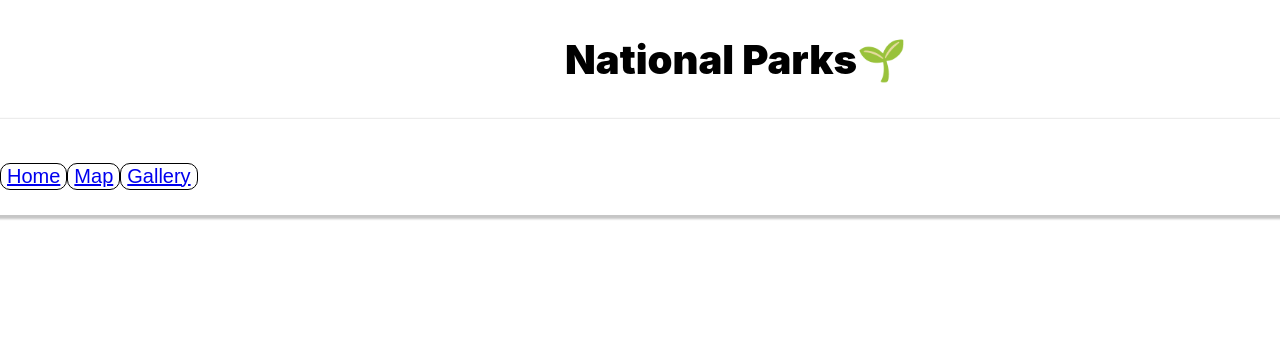
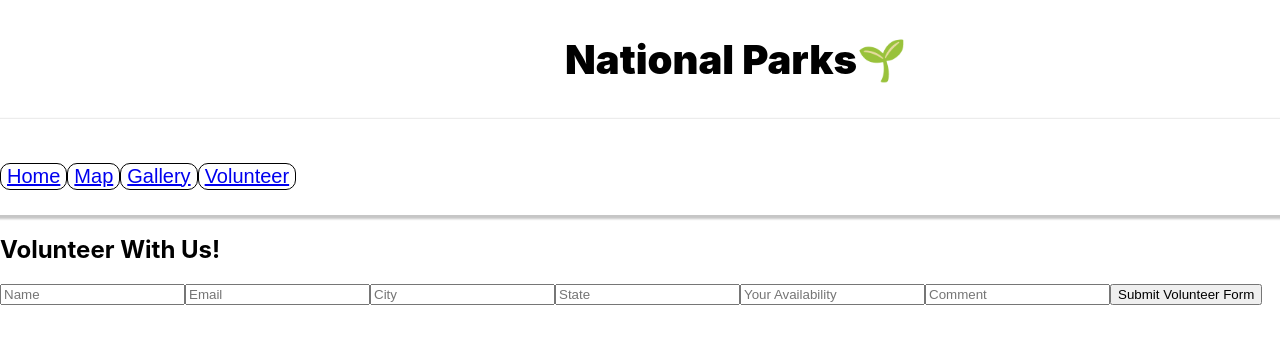
Before and after one commit to ericahashert/CampingProject, a React (Create React App) app in the folder my-app/: page /Volunteer in a window 1280 px wide. Shown: the top 344 px of the page. Built offline with nearby package versions, Linux system fonts and the light colour scheme; no server answers.

Commit message:
volunteer form done POST done gallery and home done

```diff
--- a/my-app/db.json
+++ b/my-app/db.json
@@ -8,6 +8,16 @@
       "state": "Denver",
       "available": "Sundays",
       "comment": "I want to volunteer to help local National Parks because nature is life"
+    },
+    {
+      "name": "cassidy",
+      "email": "caspenw1@gmail.com",
+      "city": "denver",
+      "state": "co",
+      "available": "sun",
+      "comment": "hello",
+      "id": 3
     }
+
   ]
 }
--- a/my-app/src/Components/App.js
+++ b/my-app/src/Components/App.js
@@ -5,7 +5,9 @@ import '../App.css';
 import ParkPage from './ParkPage';
 import ParkMap from './ParkMap';
 import ParkGallery from './ParkGallery';
+import VolunteerForm from './VolunteerForm.js';
 import { Switch, Route } from "react-router-dom";
+import { dblClick } from '@testing-library/user-event/dist/click.js';
 
 
 
@@ -44,6 +46,10 @@ function App() {
               <ParkMap />
           </Route>
 
+          <Route path="/Volunteer">
+              <VolunteerForm volunteers={[]}/>
+          </Route>
+
         </Switch>
 
 
--- a/my-app/src/Components/Header.js
+++ b/my-app/src/Components/Header.js
@@ -29,6 +29,11 @@ function Header () {
                   Gallery
                 </NavLink>
               </button>
+              <button>
+                <NavLink className="button" to="/Volunteer">
+                  Volunteer
+                </NavLink>
+              </button>
           </div>
         </nav>
     </header>
--- a/my-app/src/Components/ParkPage.js
+++ b/my-app/src/Components/ParkPage.js
@@ -2,7 +2,7 @@ import React, {useState, useEffect} from 'react';
 import ParkList from './ParkList';
 import Search from './Search';
 import ParkMap from './ParkMap';
-import App from './App';
+
 
 function ParkPage({ parks }) {
 
--- /dev/null
+++ b/my-app/src/Components/VolunteerForm.js
@@ -0,0 +1,91 @@
+import React, { useState } from "react";
+
+function VolunteerForm() {
+
+  const [name, setName] = useState("");
+  const [email, setEmail] = useState("");
+  const [city, setCity] = useState("");
+  const [state, setState] = useState("");
+  const [available, setAvailable] = useState("");
+  const [comment, setComment] = useState("");
+
+
+
+  function handleSubmit(e) {
+    e.preventDefault();
+    fetch("http://localhost:3000/form", {
+      method: "POST",
+      headers: {
+        "Content-Type": "application/json",
+      },
+      body: JSON.stringify({
+        name: name,
+        email: email,
+        city: city,
+        state: state,
+        available: available,
+        comment: comment
+      }),
+    })
+      .then((r) => r.json())
+      .then((newVolunteer) => console.log(newVolunteer));
+  }
+
+  return (
+    <div className="new-volunteer-form">
+      <h2>Volunteer With Us!</h2>
+      <form onSubmit={handleSubmit}>
+        <input
+          type="text"
+          name="name"
+          placeholder="Name"
+          value={name}
+          onChange={(e) => setName(e.target.value)}
+        />
+        <input
+          type="text"
+          name="email"
+          placeholder="Email"
+          value={email}
+          onChange={(e) => setEmail(e.target.value)}
+        />
+        <input
+        type="text"
+        name="city"
+        placeholder="City"
+        value={city}
+        onChange={(e) => setCity(e.target.value)}
+        />
+         <input
+          type="text"
+          name="state"
+          placeholder="State"
+          value={state}
+          onChange={(e) => setState(e.target.value)}
+        />
+         <input
+          type="text"
+          name="available"
+          placeholder="Your Availability"
+          value={available}
+          onChange={(e) => setAvailable(e.target.value)}
+        />
+         <input
+          type="text"
+          name="comment"
+          placeholder="Comment"
+          value={comment}
+          onChange={(e) => setComment(e.target.value)}
+        />
+
+
+
+        <button type="submit">Submit Volunteer Form</button>
+      </form>
+    </div>
+  );
+}
+
+
+
+export default VolunteerForm;
```
Also changed, not shown: my-app/src/Components/NavBar.js (deleted, +0 -28 lines).
